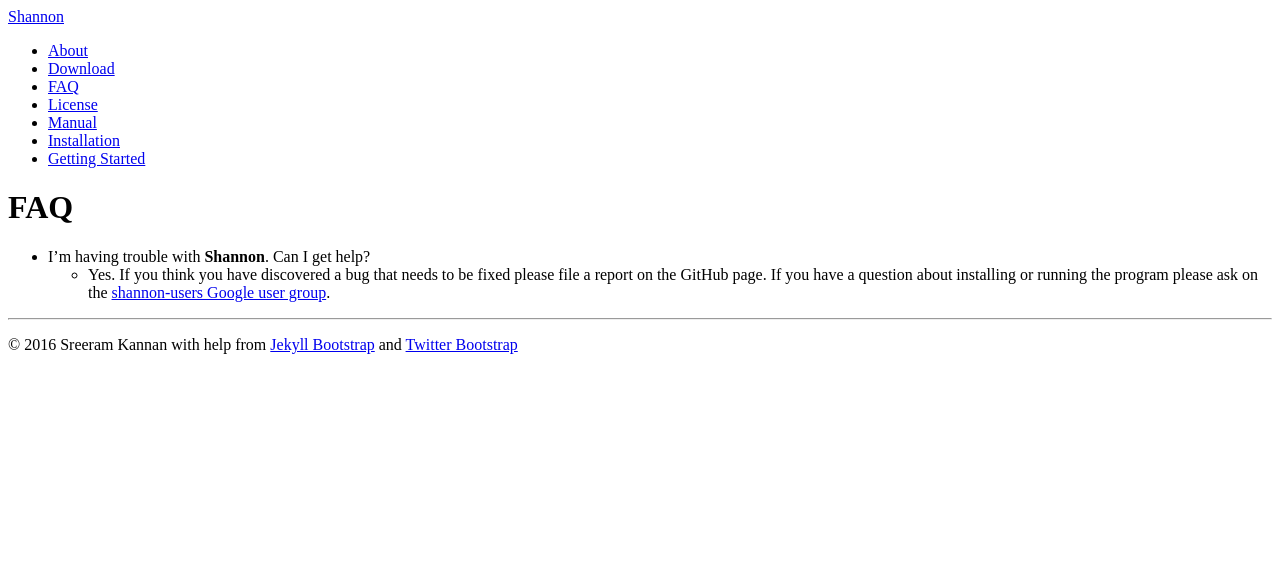
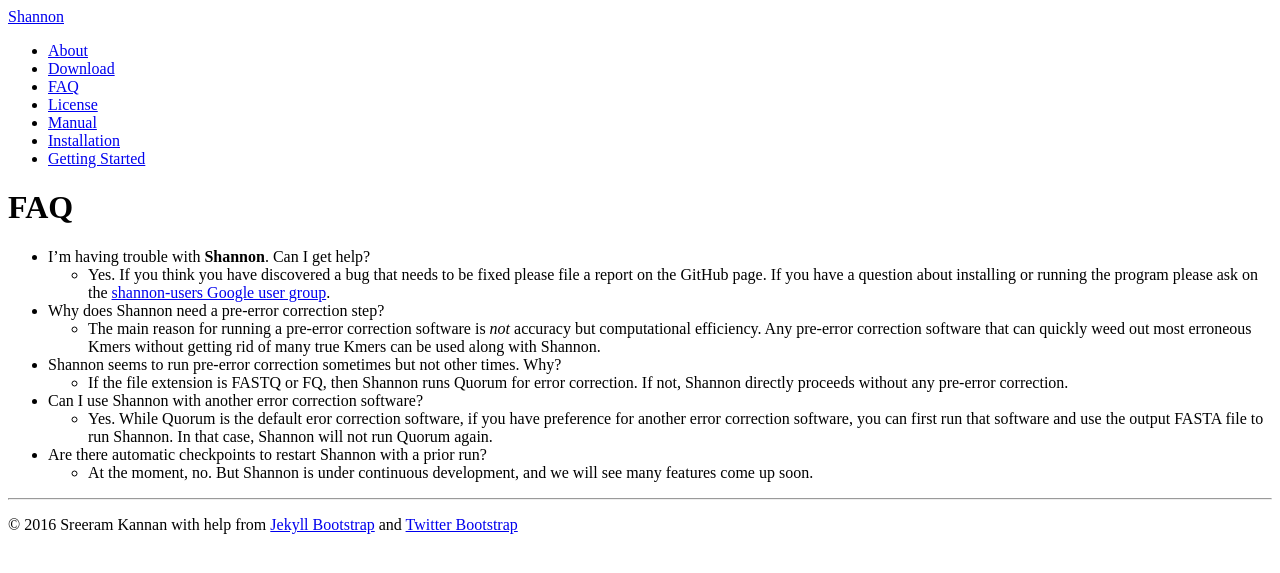
Before and after one commit to sreeramkannan/Shannon, a Jekyll site: the page built from faq.md, in a window 1280 px wide. Shown: the top 573 px of the page. Built offline with Jekyll 4.4.1, drawn with Linux system fonts in a browser that asks for light colours.

Commit message:
FAQ updated

```diff
--- a/faq.md
+++ b/faq.md
@@ -11,3 +11,16 @@ group: navigation
     file a report on the GitHub page. If you have a question about installing
     or running the program please ask on the [shannon-users Google user
     group](https://groups.google.com/forum/#!forum/shannon-users).
+
+
+- Why does Shannon need a pre-error correction step?
+  - The main reason for running a pre-error correction software is *not* accuracy but computational efficiency. Any pre-error correction software that can quickly weed out most erroneous Kmers without getting rid of many true Kmers can be used along with Shannon.
+
+- Shannon seems to run pre-error correction sometimes but not other times. Why?
+  - If the file extension is FASTQ or FQ, then Shannon runs Quorum for error correction. If not, Shannon directly proceeds without any pre-error correction.
+
+- Can I use Shannon with another error correction software?
+  - Yes. While Quorum is the default eror correction software, if you have preference for another error correction software, you can first run that software and use the output FASTA file to run Shannon. In that case, Shannon will not run Quorum again.
+
+- Are there automatic checkpoints to restart Shannon with a prior run?
+  - At the moment, no. But Shannon is under continuous development, and we will see many features come up soon.
```
